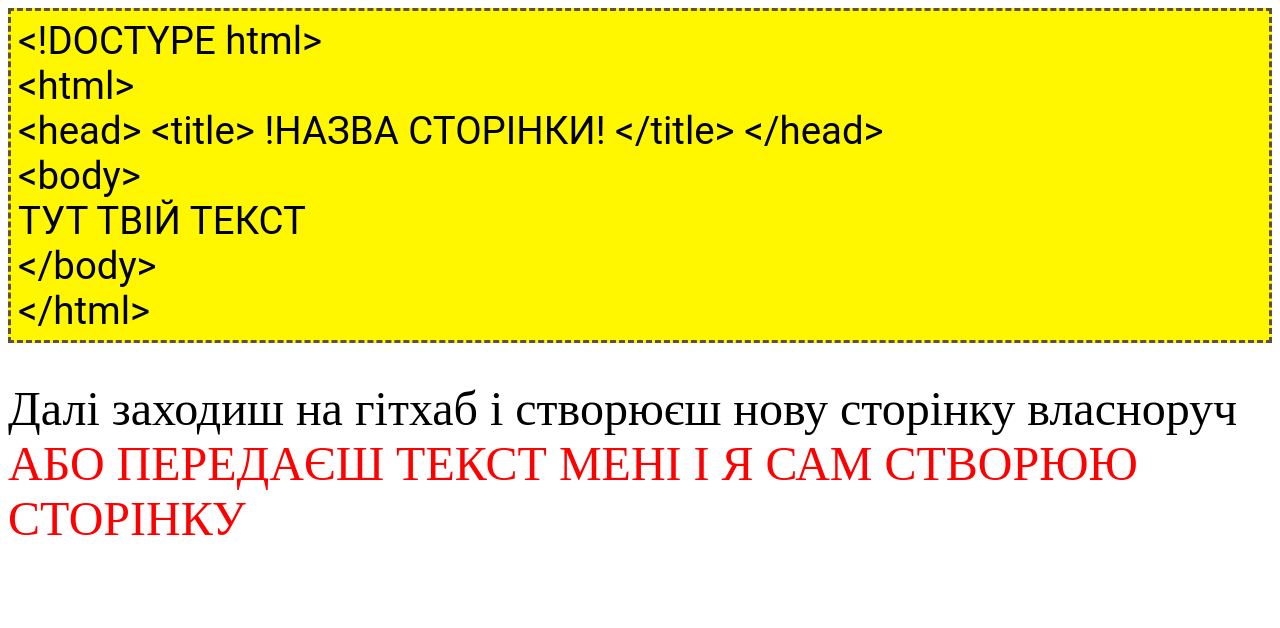
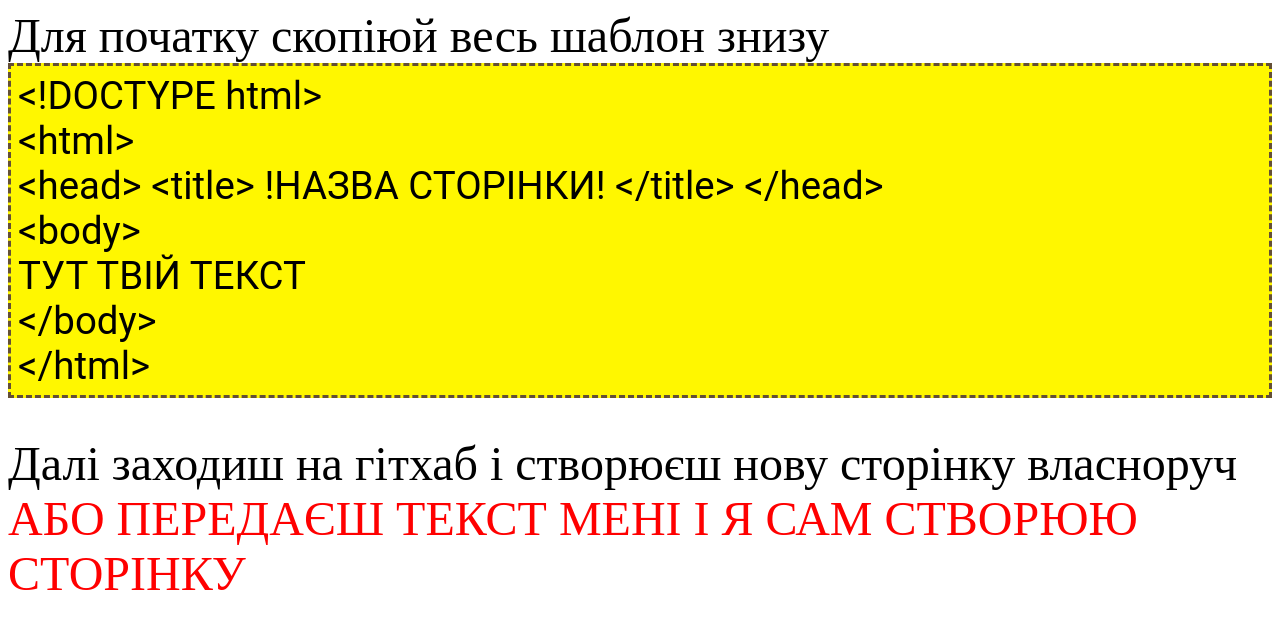
Before and after one commit to DerFacn/derfacn.github.io, a plain HTML site: page learning.html in a window 1280 px wide. Drawn offline with Linux system fonts and the light colour scheme.

Commit message:
Update learning.html

```diff
--- a/learning.html
+++ b/learning.html
@@ -13,7 +13,7 @@
   </style>
   </head>
   <body>
-    <font size="12"Для початку скопіюй весь шаблон знизу</font>
+    <font size="12">Для початку скопіюй весь шаблон знизу
     <p class="ex"> &lt;!DOCTYPE html&gt;<br>
       &lt;html&gt;<br>
       &lt;head&gt; &lt;title&gt; !НАЗВА СТОРІНКИ! &lt;/title&gt; &lt;/head&gt;<br>
```
